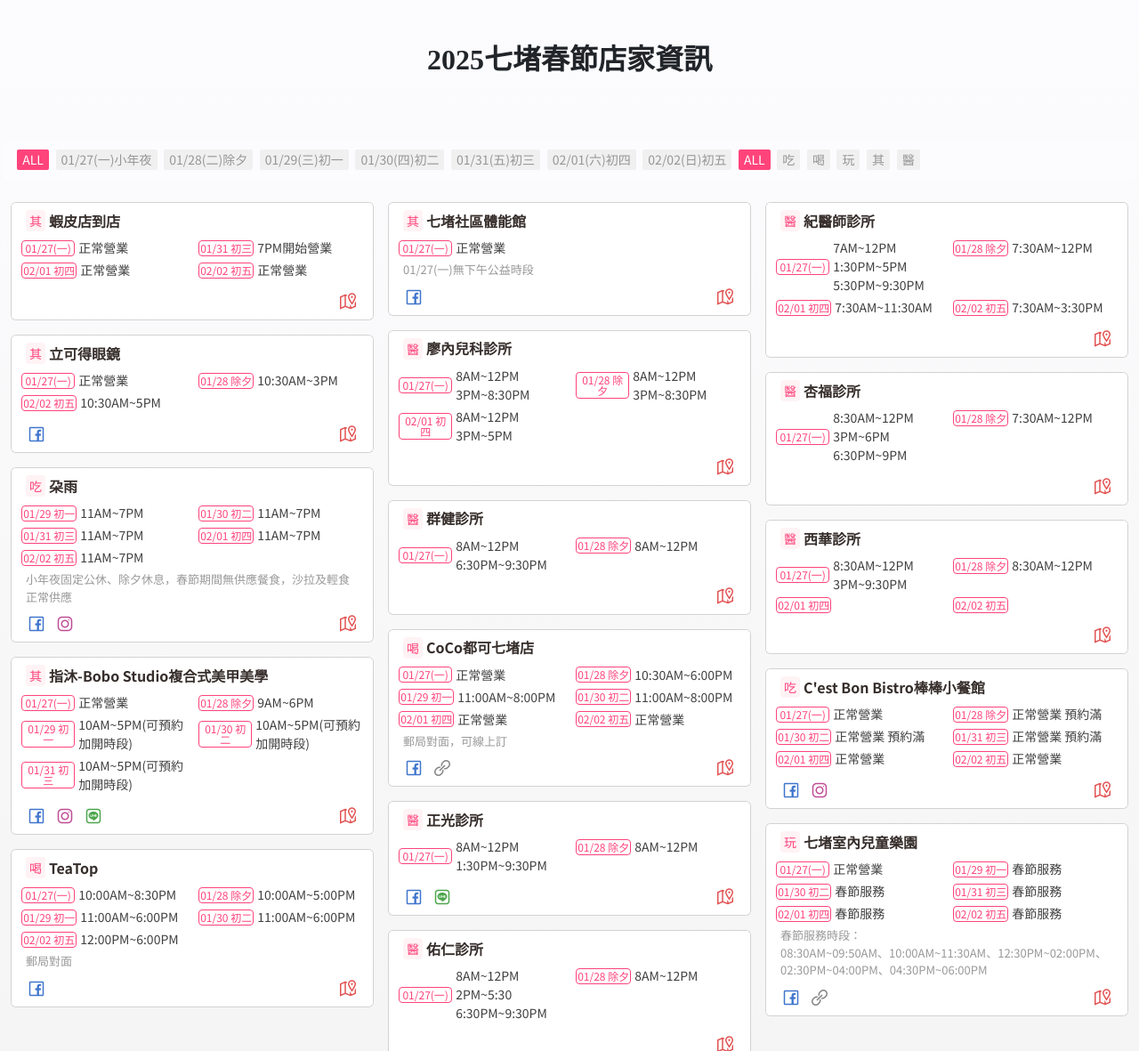
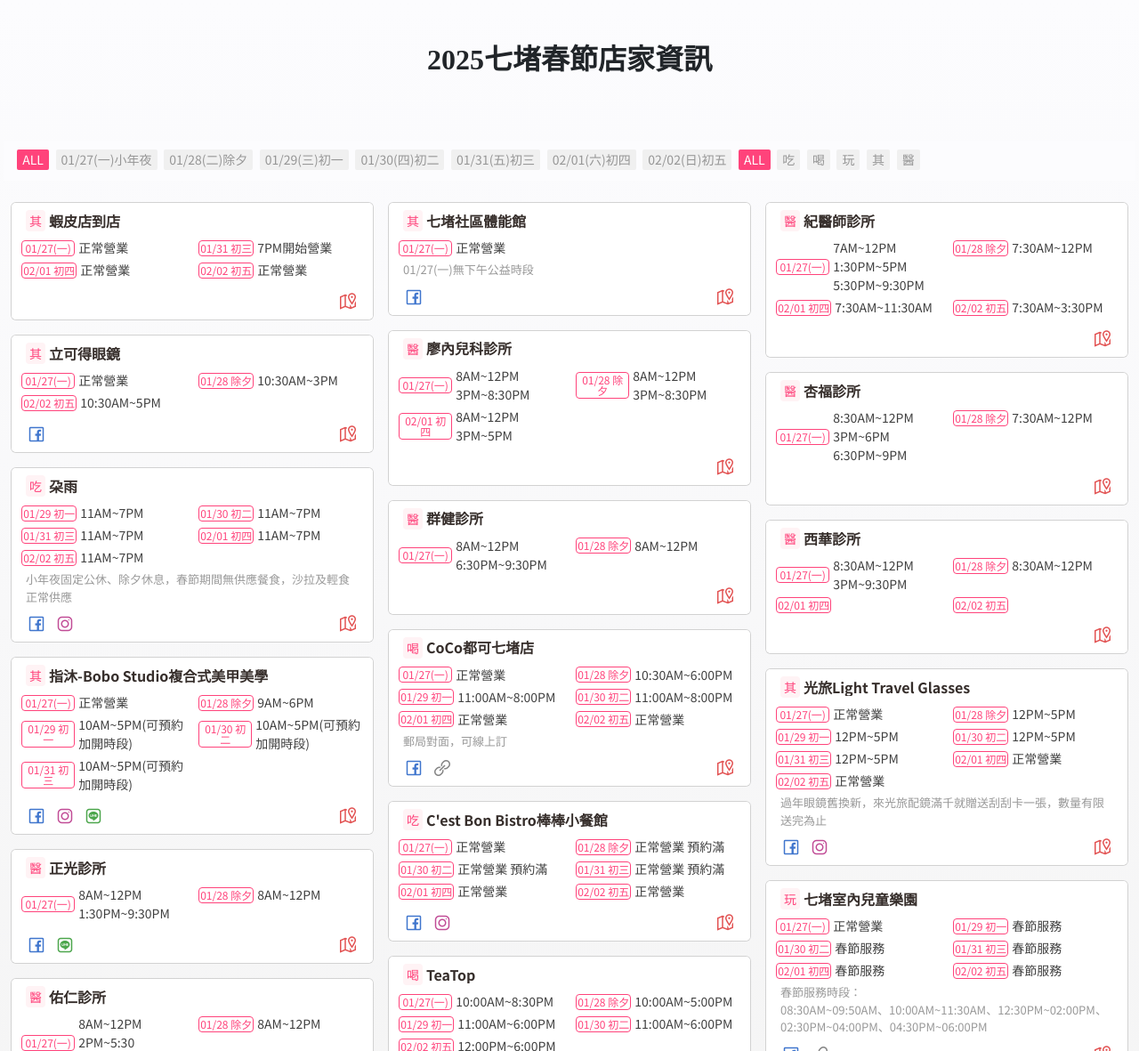
Before and after one commit to ilovecidu/2025LNY, a plain HTML site: page index.html in a window 1280 px wide. Shown: the top 1181 px of the page at 89% size. Drawn offline with nearby package versions, Linux system fonts and the light colour scheme.

Commit message:
Update index.html

```diff
--- a/index.html
+++ b/index.html
@@ -429,6 +429,28 @@
                             }
                         },
 
+
+                        {
+                            cate: '其',
+                            name: '光旅Light Travel Glasses',
+                            businessDays: [
+                                { date: '01/27(一)', time: '正常營業' },
+                                { date: '01/28 除夕', time: '12PM~5PM' },
+                                { date: '01/29 初一', time: '12PM~5PM' },
+                                { date: '01/30 初二', time: '12PM~5PM' },
+                                { date: '01/31 初三', time: '12PM~5PM' },
+                                { date: '02/01 初四', time: '正常營業' },
+                                { date: '02/02 初五', time: '正常營業' },
+                            ],
+                            note: '過年眼鏡舊換新，來光旅配鏡滿千就贈送刮刮卡一張，數量有限送完為止',
+                            socialLinks: {
+                                facebook: 'https://www.facebook.com/profile.php?id=61559784263481',
+                                instagram: 'https://www.instagram.com/ligh_t94326',
+                                // line: '',
+                                map: 'https://maps.app.goo.gl/yZYvXRWU9AX9Le62A'
+                            }
+                        },
+
                         //  {
                         //                             cate: '其',
                         //                             name: '名',
```
